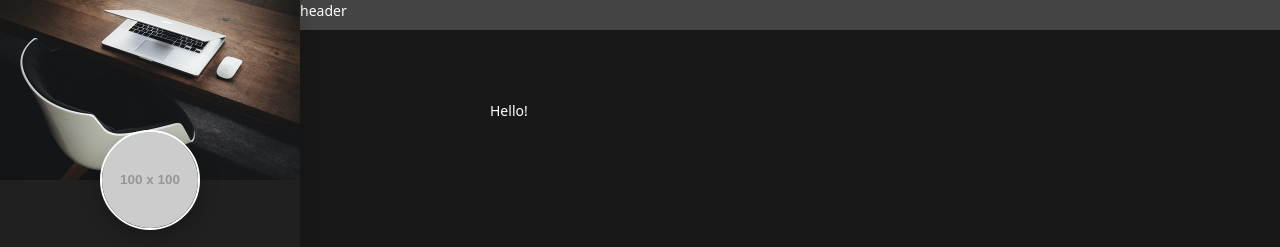
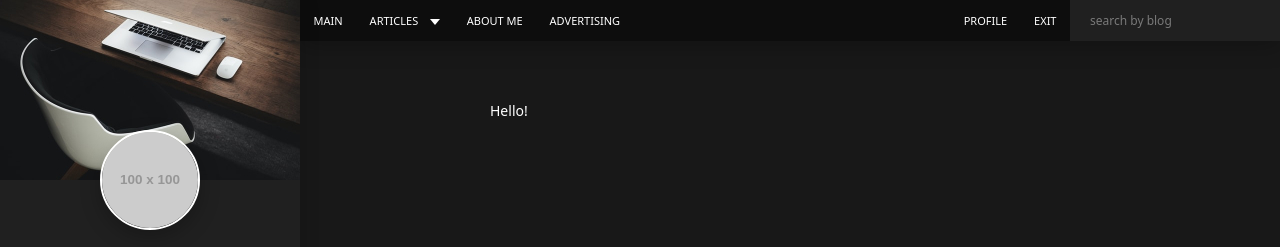
Before and after one commit to Sabevvam/multipage-web, a website: page src/index.html in a window 1280 px wide. Shown: the top 247 px of the page. Drawn offline with nearby package versions, Linux system fonts and the light colour scheme; files that its build step writes are made by us from their sources; placeholder pictures from the web are drawn by us; files whose address does not match are found by name.

Commit message:
#3 file upload - 28.06.2024 -navbar with a drop-down menu and a search field

```diff
--- a/src/assets/scss/_vars.scss
+++ b/src/assets/scss/_vars.scss
@@ -1,6 +1,7 @@
 $primary: #202020;
 $secondary: #121212;
 $white: #fff;
+$black: #000;
 $red: #ED3024;
 $blue: #3137C9;
 
--- a/src/assets/scss/blocks/header.scss
+++ b/src/assets/scss/blocks/header.scss
@@ -1,11 +1,23 @@
 .header {
+    display: flex;
     width: calc(100% - #{$sidebar-width});
-    height: 30px;
 
-    background-color: #444;
+    background-color: #0D0D0D;
+    box-shadow: 0 5px 22px
+    rgba(0, 0, 0, .25);
 
     position: fixed;
     top: 0;
     right: 0;
     z-index: $z-index-header;
 }
+
+.header__left {
+    width: 60%;
+}
+
+.header__right {
+    width: 40%;
+    display: flex;
+    justify-content: flex-end;
+}
--- /dev/null
+++ b/src/assets/scss/blocks/nav.scss
@@ -0,0 +1,51 @@
+.nav__list{
+    display: flex;
+}
+
+.nav__item {
+    position: relative;
+
+    &:hover {
+        .nav__link {
+            background-color: $blue;
+        }
+
+        > .subnav {
+            display: block;
+        }
+    }
+}
+
+.nav__link {
+    display: block;
+    padding: 1.35rem;
+
+    line-height: 1.2;
+    font-size: 1.1rem;
+    text-transform: uppercase;
+    color: $white;
+    text-decoration: none;
+
+    transition:  background-color .2s linear;
+
+    &.has-subnav {
+        position: relative;
+        padding-right: 3.5rem;
+
+        &::after {
+            content: "";
+            display: block;
+            margin-top: 2px;
+
+            border-style: solid;
+            border-width: 6px 5px 0 5px;
+            border-color: $white transparent transparent transparent;
+
+
+            position: absolute;
+            top: 50%;
+            right: 1.35rem;
+            transform: translateY(-50%);
+        }
+    }
+}
--- /dev/null
+++ b/src/assets/scss/blocks/search.scss
@@ -0,0 +1,22 @@
+.search {
+    max-width: 21rem;
+    width: 100%;
+    background-color: $primary;
+}
+
+.search__input {
+    display: block;
+    width: 100%;
+    padding: 1.2rem 2rem;
+
+    background: none;
+    border: none;
+
+    font-family: inherit;
+    font-size: 1.2rem;
+    color: $white;
+
+    &::placeholder {
+        color: rgba($white, .4)
+    }
+}
--- /dev/null
+++ b/src/assets/scss/blocks/subnav.scss
@@ -0,0 +1,29 @@
+.subnav {
+    display: none;
+
+    width: 16.5rem;
+    padding: .5rem 0;
+
+    background-color: $blue;
+    border-radius: 0 0 5px 5px;
+    box-shadow: 0 6px 8px rgba($black, $alpha: .2);
+
+    position: absolute;
+    top: 100%;
+    left: 0;
+}
+
+.subnav__link {
+    display: block;
+    padding: .45rem 1.2rem;
+
+    color: $white;
+    font-size: 1.2rem;
+    text-decoration: none;
+
+    transition: background-color .2s;
+
+    &:hover {
+        background-color: darken($blue, 5%);
+    }
+}
--- a/src/assets/scss/style.scss
+++ b/src/assets/scss/style.scss
@@ -22,6 +22,9 @@ body {
 /* Blocks */
 @import 'blocks/page';
 @import 'blocks/header';
+@import 'blocks/nav';
+@import 'blocks/subnav';
+@import 'blocks/search';
 @import 'blocks/sidebar';
 @import 'blocks/main';
 @import 'blocks/container';
--- a/src/partials/header.html
+++ b/src/partials/header.html
@@ -1 +1,48 @@
-<header class="header">header</header>
+<header class="header">
+    <div class="header__left">
+        <nav class="nav">
+            <ul class="nav__list">
+                <li class="nav__item">
+                    <a class="nav__link" href="#">Main</a>
+                </li>
+                <li class="nav__item">
+                    <a class="nav__link has-subnav" href="#">Articles</a>
+
+                    <ul class="subnav">
+                        <li>
+                            <a class="subnav__link" href="#">Website creation</a>
+                        </li>
+                        <li>
+                            <a class="subnav__link" href="#">Internet marketing</a>
+                        </li>
+                        <li>
+                            <a class="subnav__link" href="#">Video Promotion</a>
+                        </li>
+                    </ul>
+                </li>
+                <li class="nav__item">
+                    <a class="nav__link" href="#">About me</a>
+                </li>
+                <li>
+                    <a class="nav__link" href="#">Advertising</a>
+                </li>
+            </ul>
+        </nav>
+    </div>
+
+    <div class="header__right">
+        <nav class="nav">
+            <ul class="nav__list">
+                <li class="nav__item">
+                    <a class="nav__link" href="#">Profile</a>
+                </li>
+                <li class="nav__item">
+                    <a class="nav__link" href="#">Exit</a>
+                </li>
+            </ul>
+        </nav>
+        <form class="search" action="/" method="post">
+            <input type="text" class="search__input"  placeholder="search by blog">
+        </form>
+    </div>
+</header>
```
Also changed, not shown: dist/assets/css/style.css, dist/assets/css/style.min.css, dist/index.html, src/assets/images/discord.svg (added), src/assets/images/instagram.svg (added), src/assets/images/pinterest.svg (added).
